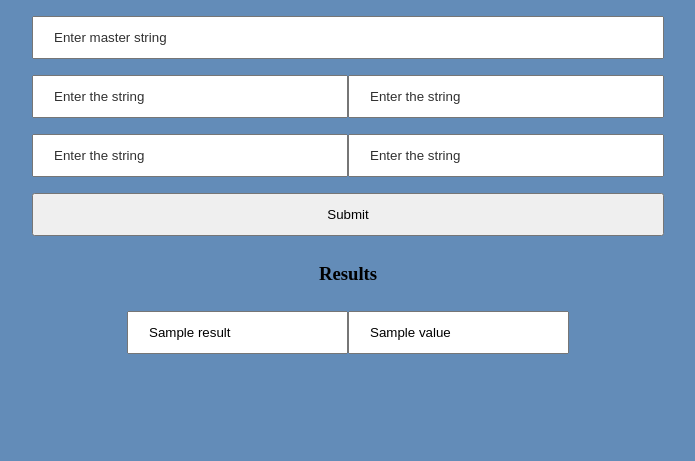
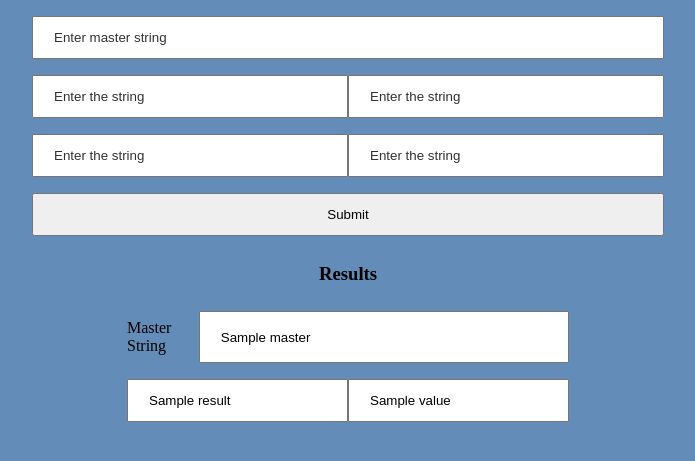
Before and after one commit to binileldhoroy/form_submition, a Django app: template app/templates/app/index.html in a window 1280 px wide. Shown: the top 461 px of the page, without its empty margins (292-987 px from the left). Run offline with Django 4.2, Linux system fonts and the light colour scheme; the template is opened without the code that fills it: most values are stand-ins (such as "Sample title", 1, 10 or a date in 2020).

Commit message:
Master string added in result

```diff
--- a/app/templates/app/index.html
+++ b/app/templates/app/index.html
@@ -32,6 +32,10 @@
             <div class="answer">
                 <h3>Results</h3>
             </div>
+            <div class="answer">
+                <p>Master String</p>
+                <input type="text" class="sub" value="{{ master }}" >
+            </div>
             {% for result in results %}
             <div class="row">
                 <input type="text" class="sub" value="{{ result.name }}" >
--- a/app/views.py
+++ b/app/views.py
@@ -12,6 +12,7 @@ def index(request):
         three = request.POST.get('three')
         four = request.POST.get('four')
 
+        masterString = master
         res = []
 
         strings = [one, two, three, four]
@@ -29,5 +30,5 @@ def index(request):
                 master = masterCopy
             else:
                 res.append({'name': string, 'value': 'no'})
-        context = {'result': res}
+        context = {'results': res,'master':masterString}
     return render(request, 'app/index.html',context)
```
